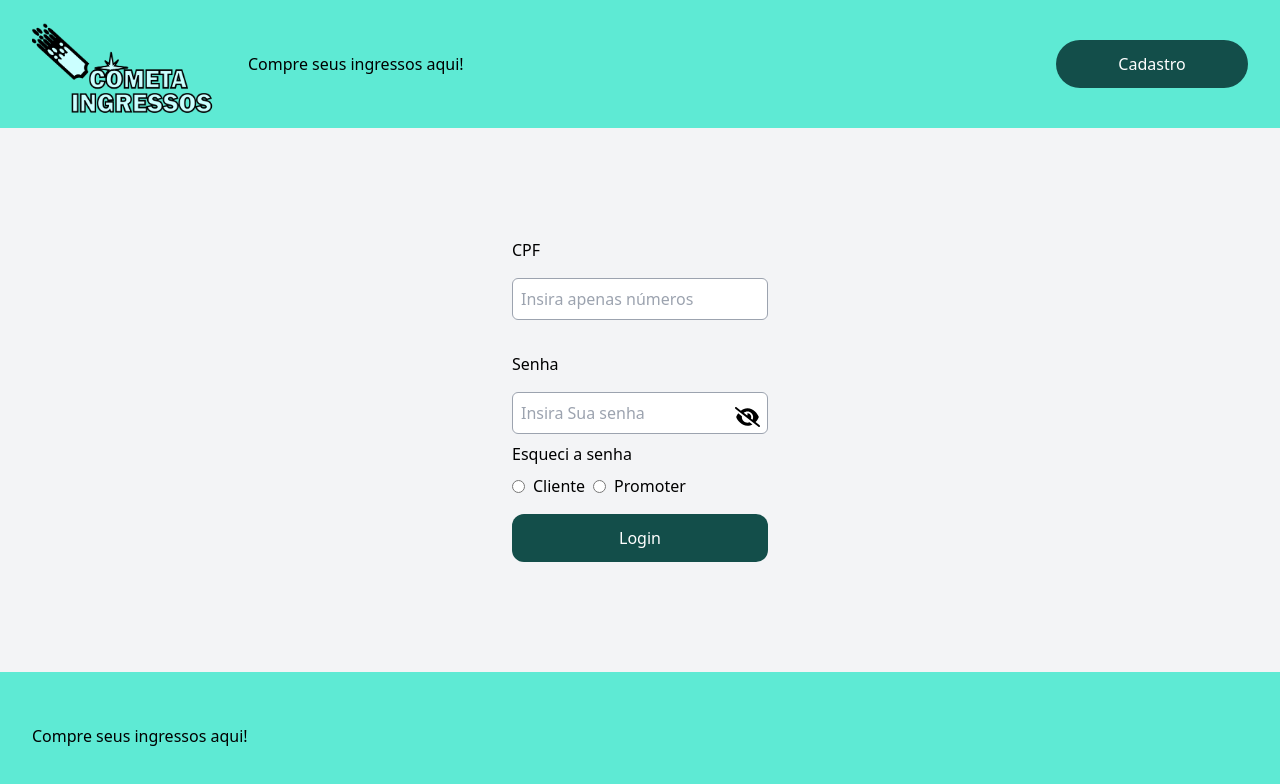
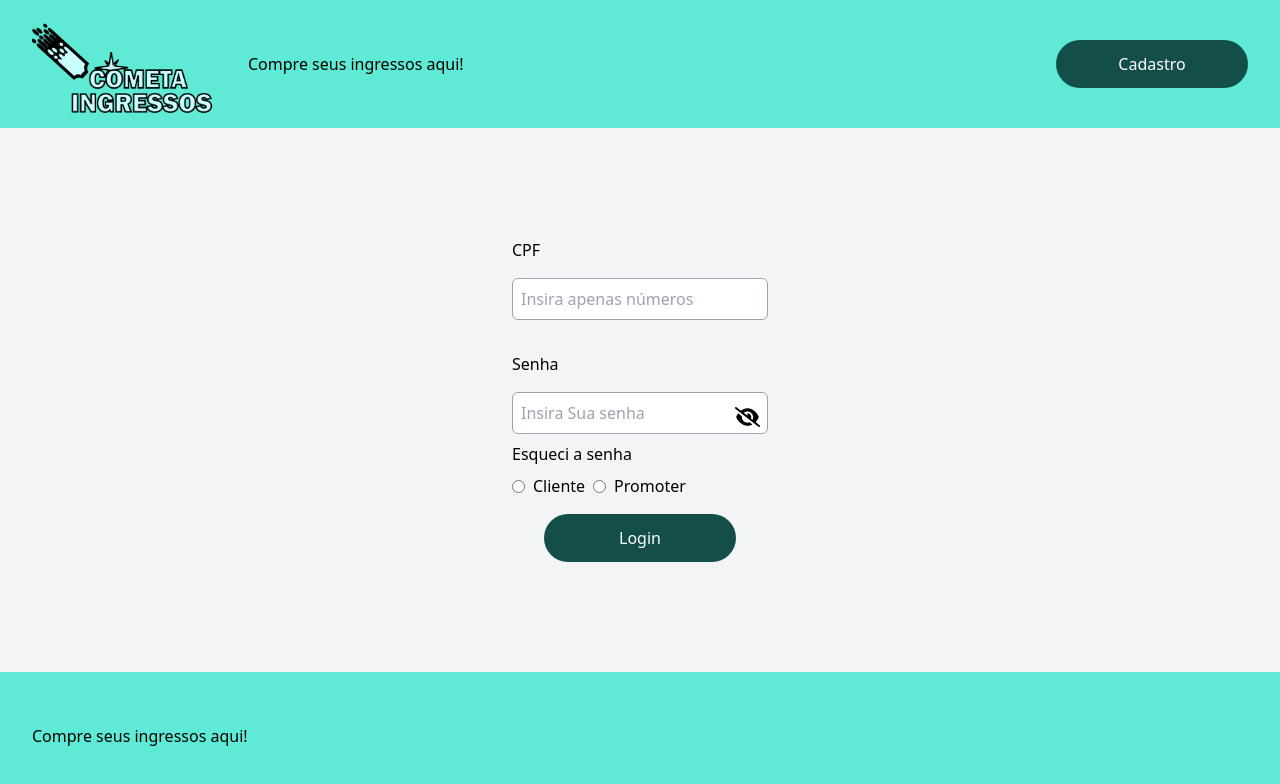
Before and after one commit to Yamazaki-Khaio/Cometa-Ingresso, a Next.js app in the folder ingressoscometa/: page /login in a window 1280 px wide. Shown: the top 784 px of the page. Built offline with nearby package versions, Linux system fonts and the light colour scheme.

Commit message:
Organizando e centralizando o botão login

```diff
--- a/ingressoscometa/src/components/BotaoEntrar.1.tsx
+++ b/ingressoscometa/src/components/BotaoEntrar.1.tsx
@@ -5,11 +5,15 @@ export default function BotaoEntrar(){
     return(
         <div>
             <input type="submit" value="Login" className={`
-                    w-64 h-12
+                     w-48 h-12  // diminuindo o comprimento do botão
                      bg-teal-900
                      text-white
                      text-24
-                    rounded-xl`} />
+                     rounded-3xl  // aumentando o valor do border-radius
+                     transition-all duration-300  // adicionando um efeito de transição
+                     hover:bg-teal-800  // adicionando uma cor de fundo quando o botão é hoverado
+                     active:bg-teal-700  // adicionando uma cor de fundo quando o botão é clicado
+                `} />
 
 
         </div>
--- a/ingressoscometa/src/components/Login.tsx
+++ b/ingressoscometa/src/components/Login.tsx
@@ -46,7 +46,9 @@ export default function Login() {
                 <CampoSenha/>
                 <CampoEsqueciSenha/>
                 <RadioButton/>
+                <div className="flex justify-center w-full">
                 <BotaoEntrar/>
+                </div>
                 <Message mensagem="cpf ou senha inválida"/>
             </form>
 
```
